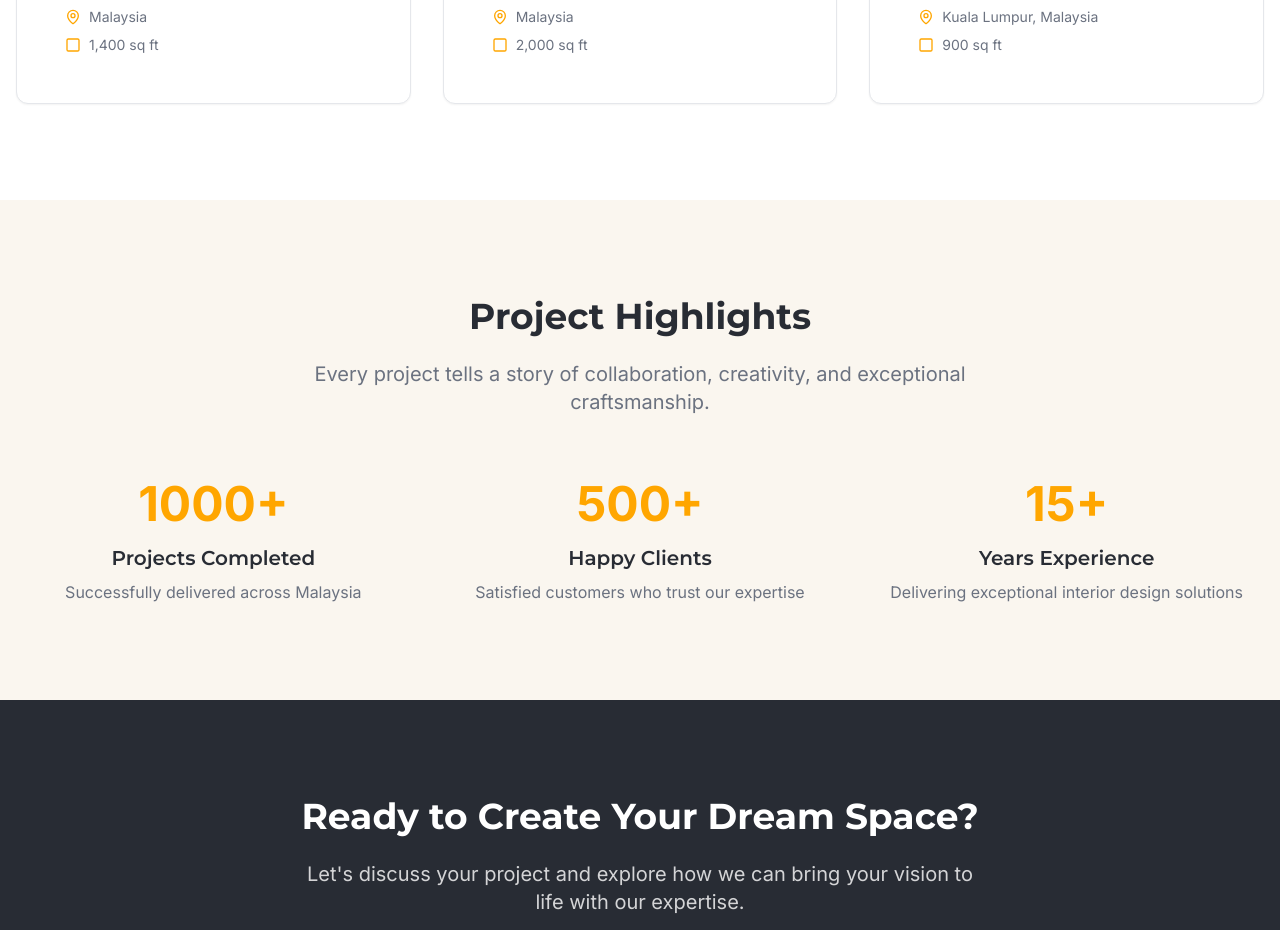
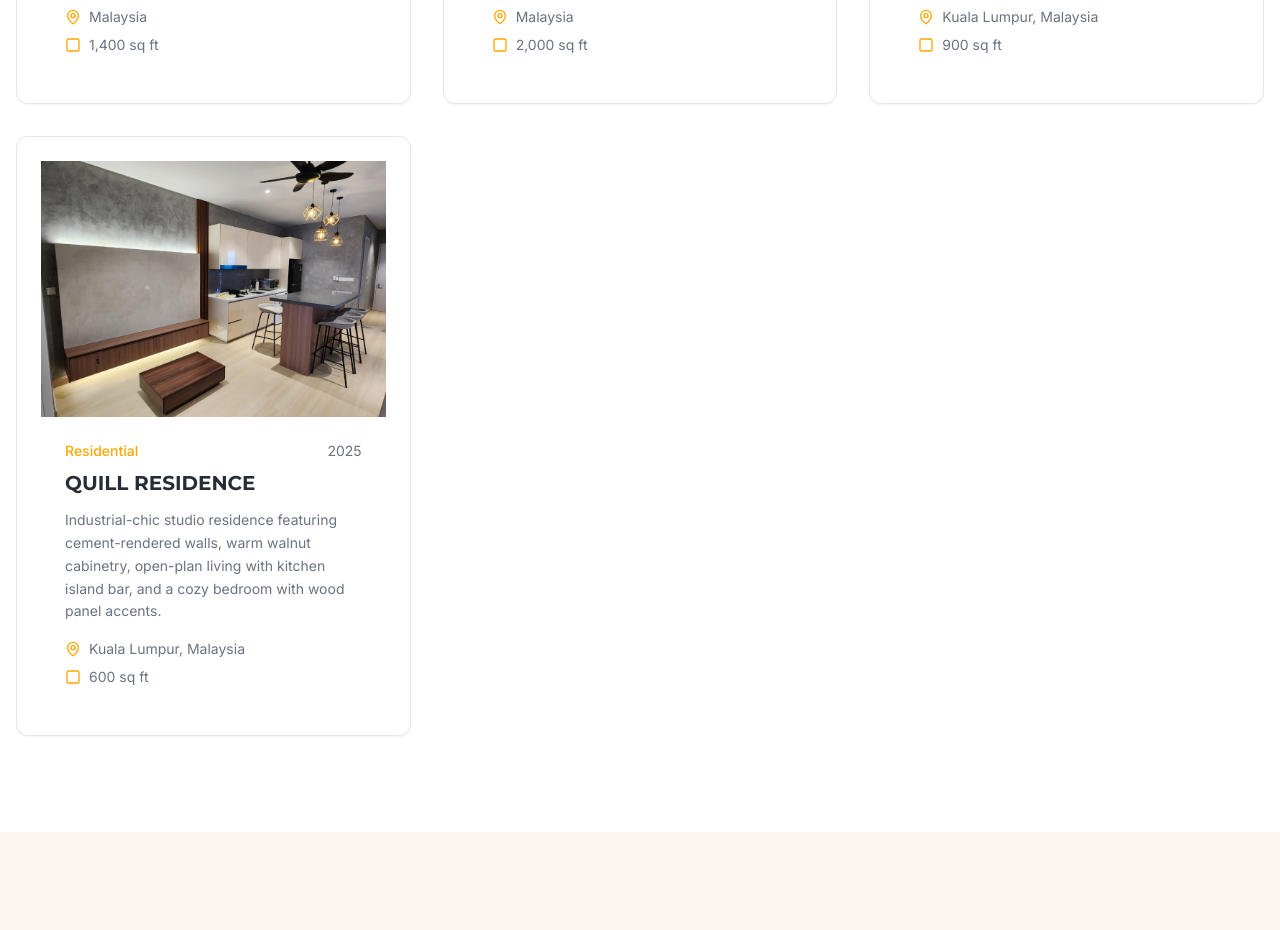
Before and after one commit to marcuskhor/awa-design-luxe, a React (Vite) app: page /#/projects in a window 1280 px wide. Shown: the part 4860-5790 px from the top of the page. Built offline with nearby package versions, Linux system fonts and the light colour scheme; the HTML template or start-up script is replaced by a standard one.

Commit message:
Add Quill project assets
Co-authored-by: marcuskhor <219745383+marcuskhor@users.noreply.github.com>

```diff
--- a/src/pages/Projects.tsx
+++ b/src/pages/Projects.tsx
@@ -748,6 +748,26 @@ const projects = [
       sv2Bedroom5,
     ],
   },
+  {
+    id: 22,
+    title: 'QUILL RESIDENCE',
+    category: 'Residential',
+    location: 'Kuala Lumpur, Malaysia',
+    year: '2025',
+    area: '600 sq ft',
+    image: quillLiving1,
+    description: 'Industrial-chic studio residence featuring cement-rendered walls, warm walnut cabinetry, open-plan living with kitchen island bar, and a cozy bedroom with wood panel accents.',
+    tags: ['Industrial', 'Modern', 'Studio'],
+    gallery: [
+      quillLiving1,
+      quillLiving2,
+      quillLiving3,
+      quillLiving4,
+      quillLiving5,
+      quillBedroom,
+      quillLiving6,
+    ],
+  },
 ];
 
 const Projects = () => {
```
